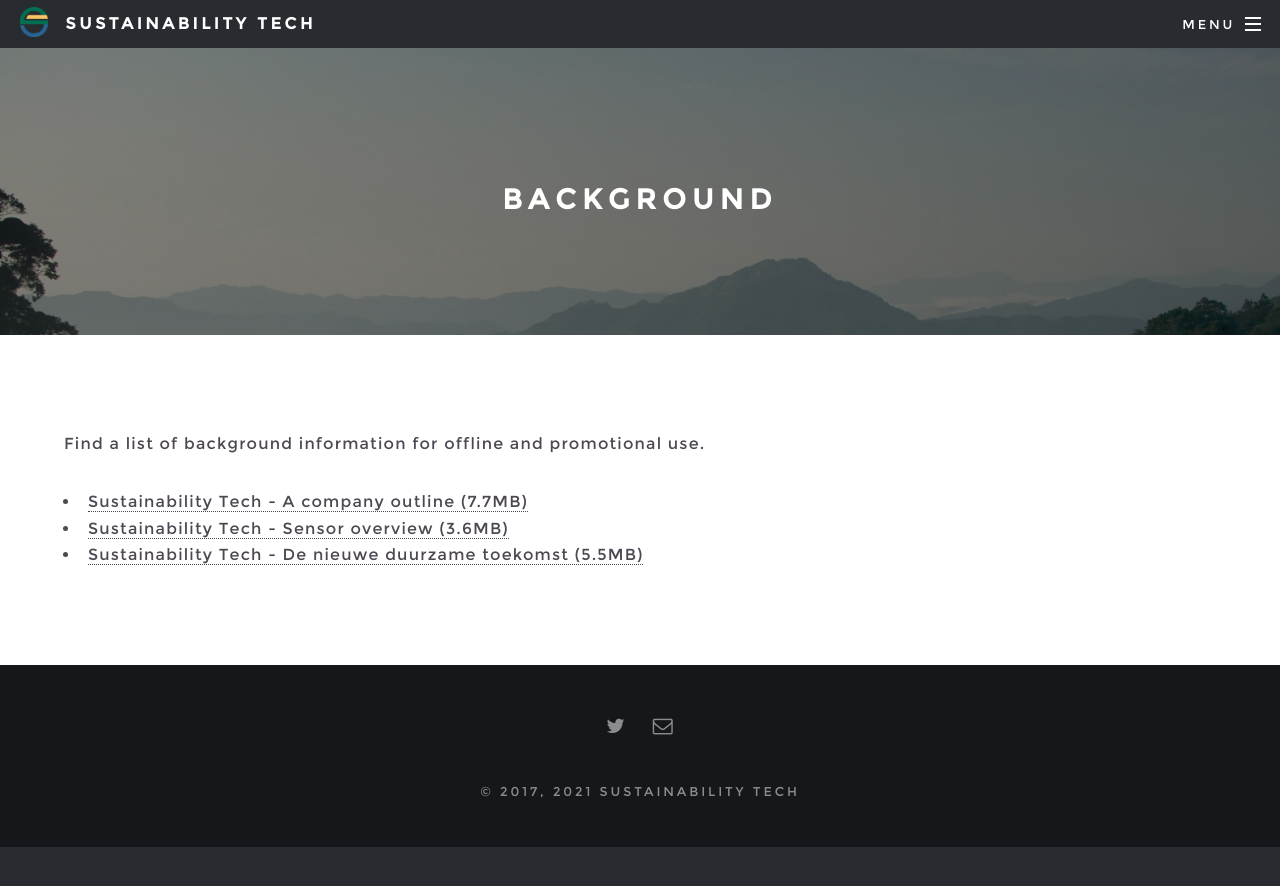
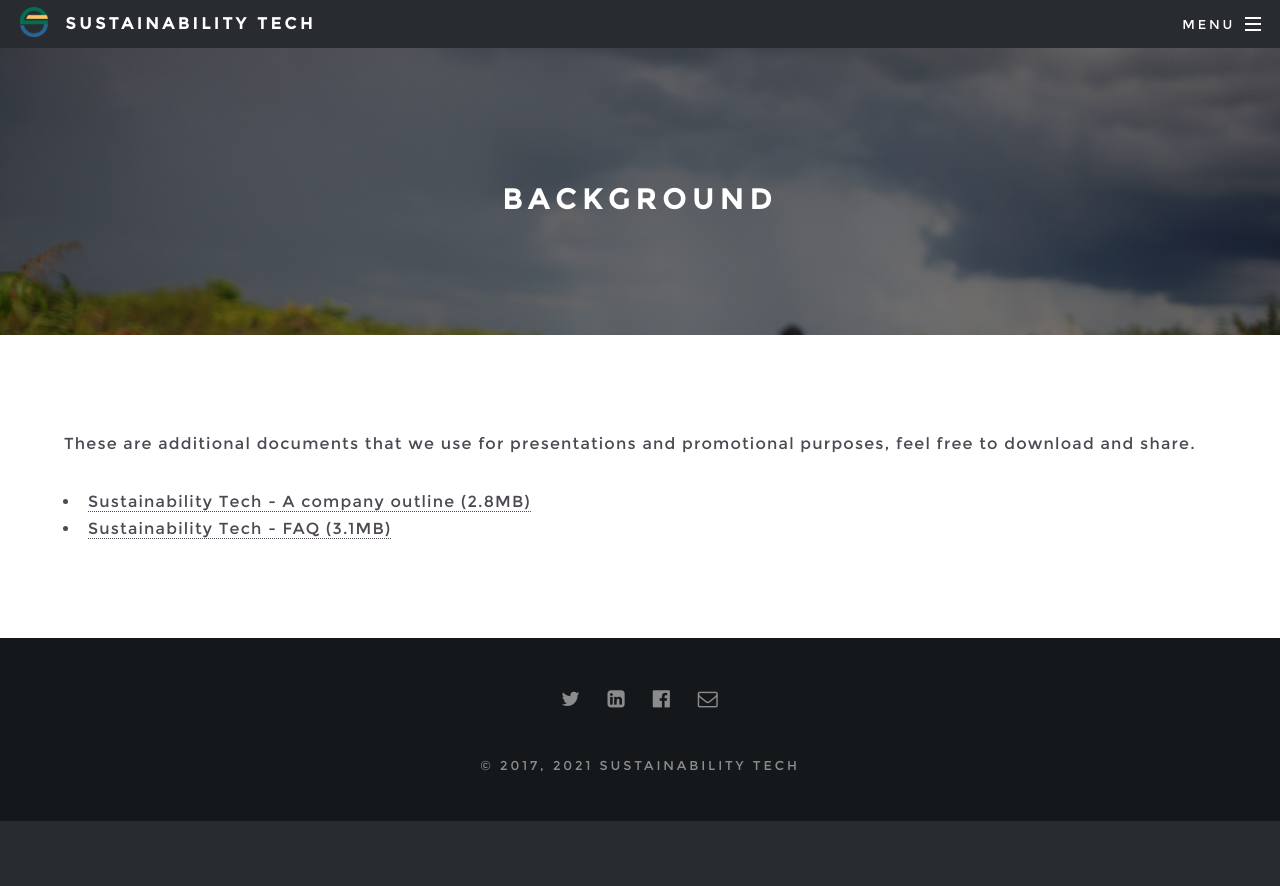
Before and after one commit to sustainability-tech/sustainability-tech.github.io, a Jekyll site: the page built from background.md, in a window 1280 px wide. Shown: the top 886 px of the page. Built offline with Jekyll 4.4.1, drawn with Linux system fonts in a browser that asks for light colours.

Commit message:
added new changes

```diff
--- a/_config.yml
+++ b/_config.yml
@@ -13,8 +13,8 @@
 social:
   twitter: https://twitter.com/sustain__tech
   # github: https://github.com/<username>
-  # linkedin-square: https://linkedin.com/in/<username>
-  # facebook-official: https://facebook.com/<username>
+  linkedin-square: https://www.linkedin.com/company/68528135
+  facebook-official: https://www.facebook.com/Sustainability-Tech-114633700459794
   # google-plus-square: https://plus.google.com/u/0/+<username>
   email: /contact/
   #flickr:
--- a/background.md
+++ b/background.md
@@ -2,10 +2,10 @@
 layout: page
 title: Background
 ---
-Find a list of background information for offline and promotional use.
+These are additional documents that we use for presentations and promotional purposes,
+feel free to download and share.
 
 <ul>
-  <li><a href="/download/Sustainability Tech - A company outline.pdf">Sustainability Tech - A company outline (7.7MB)</a></li>
-  <li><a href="/download/Sustainability Tech - Sensor overview.pdf">Sustainability Tech - Sensor overview (3.6MB)</a></li>
-  <li><a href="/download/Sustainability Tech - De nieuwe duurzame toekomst.pdf">Sustainability Tech - De nieuwe duurzame toekomst (5.5MB)</a></li>
+  <li><a href="/download/Sustainability Tech - A company outline.pdf">Sustainability Tech - A company outline (2.8MB)</a></li>
+  <li><a href="/download/Sustainability Tech - FAQ.pdf">Sustainability Tech - FAQ (3.1MB)</a></li>
 </ul>
--- a/css/main.scss
+++ b/css/main.scss
@@ -1708,7 +1708,7 @@
   #main {
     > header {
       @include padding(12em, 0);
-      @include vendor('background-image', ('linear-gradient(top, rgba(0,0,0,0.5), rgba(0,0,0,0.5))', 'url("#{$baseurl}/tropical-rainforest-jungle.jpg")'));
+      @include vendor('background-image', ('linear-gradient(top, rgba(0,0,0,0.5), rgba(0,0,0,0.5))', 'url("#{$baseurl}/DSC02764.JPG")'));
       background-attachment: fixed;
       background-position: center center;
       background-repeat: no-repeat;
@@ -1833,7 +1833,7 @@
 
   body.landing {
     #page-wrapper {
-      @include vendor('background-image', ('linear-gradient(top, rgba(0,0,0,0.5), rgba(0,0,0,0.5))', 'url("#{$baseurl}/tropical-rainforest-jungle.jpg")'));
+      @include vendor('background-image', ('linear-gradient(top, rgba(0,0,0,0.5), rgba(0,0,0,0.5))', 'url("#{$baseurl}/DSC02764.JPG")'));
       background-attachment: fixed;
       background-position: center center;
       background-repeat: no-repeat;
@@ -1854,7 +1854,7 @@
 
       #banner,
       .wrapper.style4 {
-        @include vendor('background-image', ('linear-gradient(top, rgba(0,0,0,0.5), rgba(0,0,0,0.5))', 'url("#{$baseurl}/tropical-rainforest-jungle.jpg")'));
+        @include vendor('background-image', ('linear-gradient(top, rgba(0,0,0,0.5), rgba(0,0,0,0.5))', 'url("#{$baseurl}/DSC02764.JPG")'));
         background-position: center center;
         background-repeat: no-repeat;
         background-size: cover;
```
Also changed, not shown: index.html (+4 -16 lines), team.md (+26 -4 lines), Gemfile.lock, images/DSC02764.JPG (added), images/isti.jpg (added), images/josh.jpg (added), images/joshvanvianen.jpg (deleted), images/roy.jpg (added), images/royniels.jpg (deleted), images/sebastian.jpg (added), images/sebastianpersch.jpg (deleted), images/weda.jpg (added), 4 other files.
